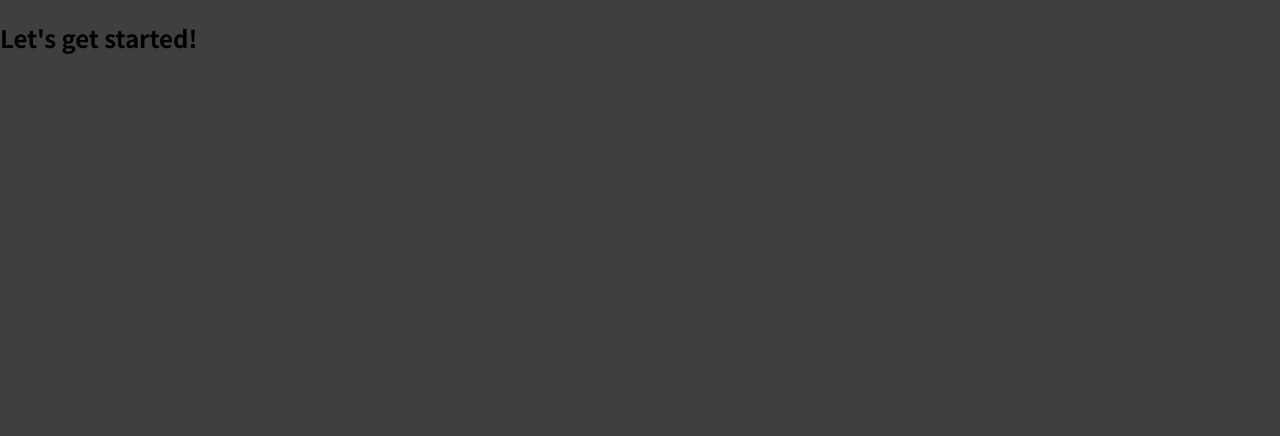
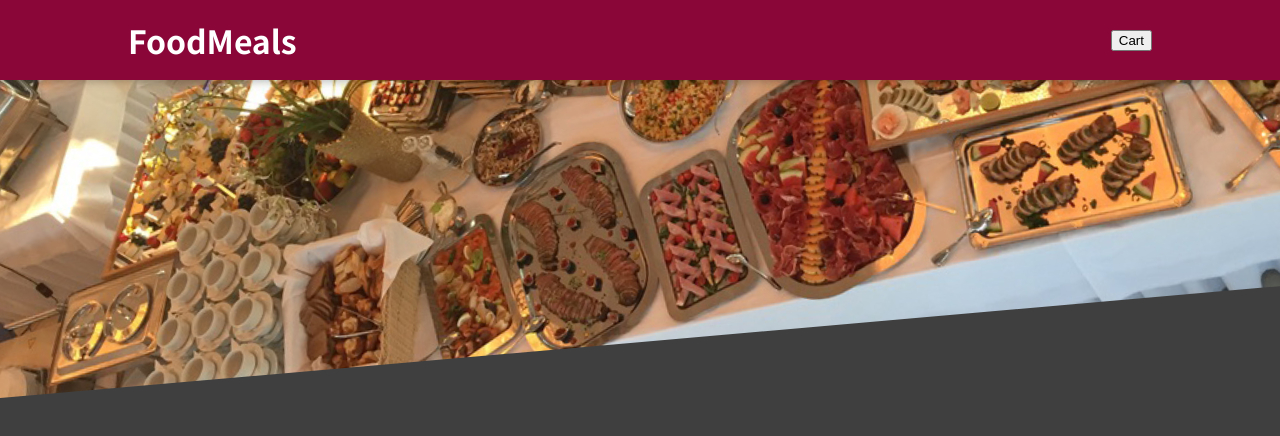
Before and after one commit to asmaaadel0/Food-Order, a React (Create React App) app: page / in a window 1280 px wide. Shown: the top 436 px of the page. Built offline with nearby package versions, Linux system fonts and the light colour scheme.

Commit message:
update header

```diff
--- a/src/App.js
+++ b/src/App.js
@@ -1,8 +1,11 @@
+import { Fragment } from "react";
+import Header from "./components/Layout/Header";
+
 function App() {
   return (
-    <div>
-      <h2>Let's get started!</h2>
-    </div>
+    <Fragment>
+      <Header />
+    </Fragment>
   );
 }
 
--- /dev/null
+++ b/src/components/Layout/Header.js
@@ -0,0 +1,20 @@
+/* eslint-disable jsx-a11y/img-redundant-alt */
+import React, { Fragment } from "react";
+
+import mealImage from "../../assests/meals.jpg";
+import classes from "./Header.module.css";
+
+const Header = (props) => {
+  return (
+    <Fragment>
+      <header className={classes.header}>
+        <h1> FoodMeals </h1> <button> Cart </button>{" "}
+      </header>{" "}
+      <div className={classes["main-image"]}>
+        <img src={mealImage} alt="image" />
+      </div>{" "}
+    </Fragment>
+  );
+};
+
+export default Header;
--- /dev/null
+++ b/src/components/Layout/Header.module.css
@@ -0,0 +1,29 @@
+.header {
+  position: fixed;
+  top: 0;
+  left: 0;
+  width: 100%;
+  height: 5rem;
+  background-color: #8a0639;
+  color: white;
+  display: flex;
+  justify-content: space-between;
+  align-items: center;
+  padding: 0 10%;
+  box-shadow: 0 2px 8px rgba(0, 0, 0, 0.25);
+  z-index: 10;
+}
+
+.main-image {
+  width: 100%;
+  height: 25rem;
+  z-index: 0;
+  overflow: hidden;
+}
+
+.main-image img {
+  width: 110%;
+  height: 100%;
+  object-fit: cover;
+  transform: rotateZ(-5deg) translateY(-4rem) translateX(-1rem);
+}
```
Also changed, not shown: src/assests/meals.jpg (added), 1 other file (tests, documents, lock files or other folders).
